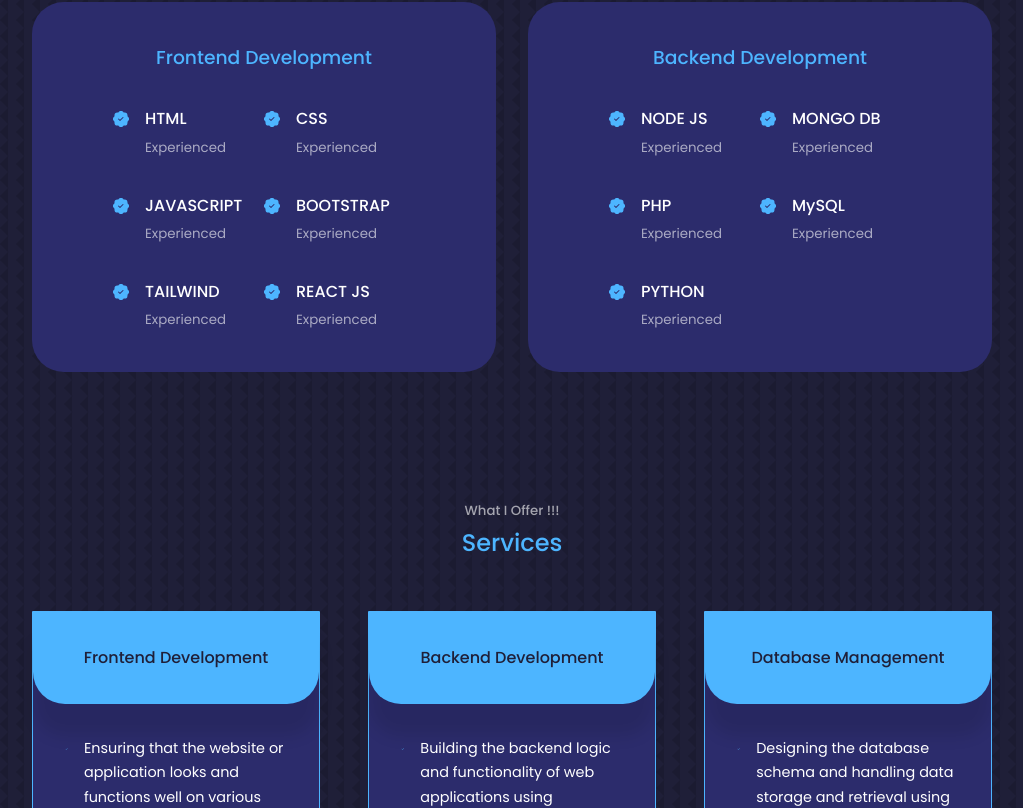
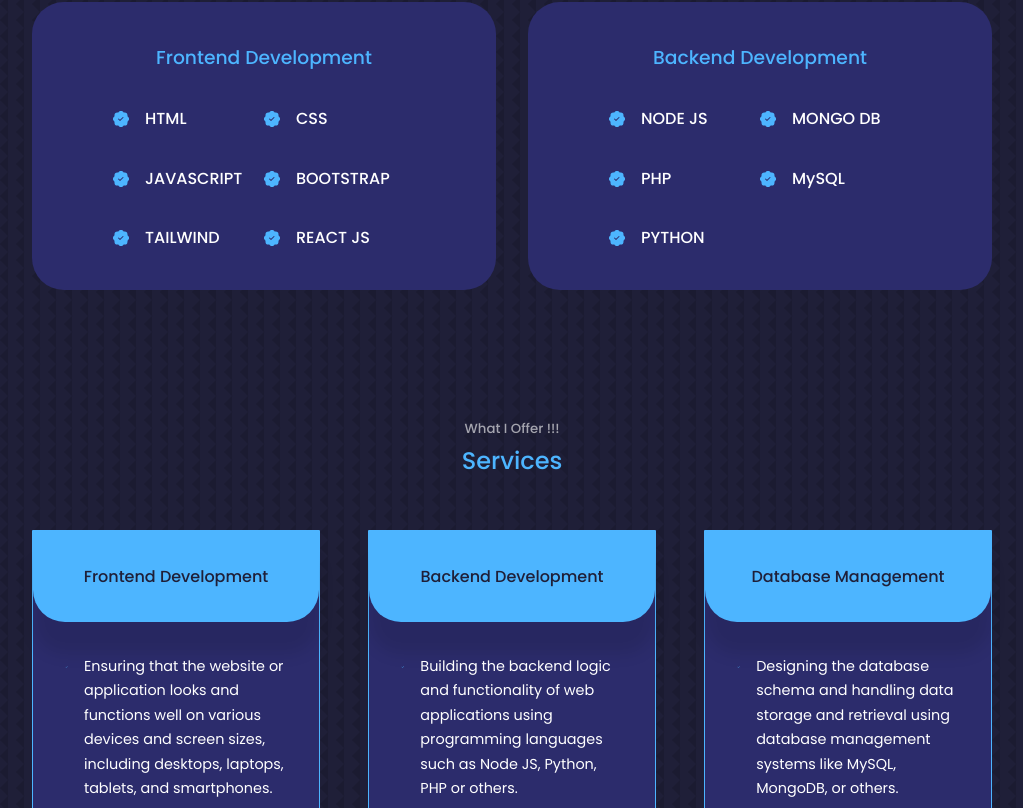
Before and after one commit to Nimish-Dureja-10/Portfolio, a React (Create React App) app: page / in a window 1280 px wide. Shown: the part 1732-2540 px from the top of the page, without its empty margins (128-1151 px from the left). Built offline with nearby package versions, Linux system fonts and the light colour scheme; the HTML template or start-up script is replaced by a standard one.

Commit message:
Update Experience.jsx

```diff
--- a/src/components/experience/Experience.jsx
+++ b/src/components/experience/Experience.jsx
@@ -15,42 +15,42 @@ const Experience = () => {
               <BsFillPatchCheckFill className='experience__details-icon' />
               <div>
                 <h4>HTML</h4>
-                <small className='text-light'>Experienced</small>
+{/*                 <small className='text-light'>Experienced</small> */}
               </div>
             </article>
             <article className='experience__details'>
               <BsFillPatchCheckFill className='experience__details-icon' />
               <div>
                 <h4>CSS</h4>
-                <small className='text-light'>Experienced</small>
+{/*                 <small className='text-light'>Experienced</small> */}
               </div>
             </article>
             <article className='experience__details'>
               <BsFillPatchCheckFill className='experience__details-icon' />
               <div>
                 <h4>JAVASCRIPT</h4>
-                <small className='text-light'>Experienced</small>
+{/*                 <small className='text-light'>Experienced</small> */}
               </div>
             </article>
             <article className='experience__details'>
               <BsFillPatchCheckFill className='experience__details-icon' />
               <div>
                 <h4>BOOTSTRAP</h4>
-                <small className='text-light'>Experienced</small>
+{/*                 <small className='text-light'>Experienced</small> */}
               </div>
             </article>
             <article className='experience__details'>
               <BsFillPatchCheckFill className='experience__details-icon' />
               <div>
                 <h4>TAILWIND</h4>
-                <small className='text-light'>Experienced</small>
+{/*                 <small className='text-light'>Experienced</small> */}
               </div>
             </article>
             <article className='experience__details'>
               <BsFillPatchCheckFill className='experience__details-icon' />
               <div>
                 <h4>REACT JS</h4>
-                <small className='text-light'>Experienced</small>
+{/*                 <small className='text-light'>Experienced</small> */}
               </div>
             </article>
           </div>
@@ -62,35 +62,35 @@ const Experience = () => {
               <BsFillPatchCheckFill className='experience__details-icon' />
               <div>
                 <h4>NODE JS</h4>
-                <small className='text-light'>Experienced</small>
+{/*                 <small className='text-light'>Experienced</small> */}
               </div>
             </article>
             <article className='experience__details'>
               <BsFillPatchCheckFill className='experience__details-icon' />
               <div>
                 <h4>MONGO DB</h4>
-                <small className='text-light'>Experienced</small>
+{/*                 <small className='text-light'>Experienced</small> */}
               </div>
             </article>
             <article className='experience__details'>
               <BsFillPatchCheckFill className='experience__details-icon' />
               <div>
                 <h4>PHP</h4>
-                <small className='text-light'>Experienced</small>
+{/*                 <small className='text-light'>Experienced</small> */}
               </div>
             </article>
             <article className='experience__details'>
               <BsFillPatchCheckFill className='experience__details-icon' />
               <div>
                 <h4>MySQL</h4>
-                <small className='text-light'>Experienced</small>
+{/*                 <small className='text-light'>Experienced</small> */}
               </div>
             </article>
             <article className='experience__details'>
               <BsFillPatchCheckFill className='experience__details-icon' />
               <div>
                 <h4>PYTHON</h4>
-                <small className='text-light'>Experienced</small>
+{/*                 <small className='text-light'>Experienced</small> */}
               </div>
             </article>
           </div>
```
